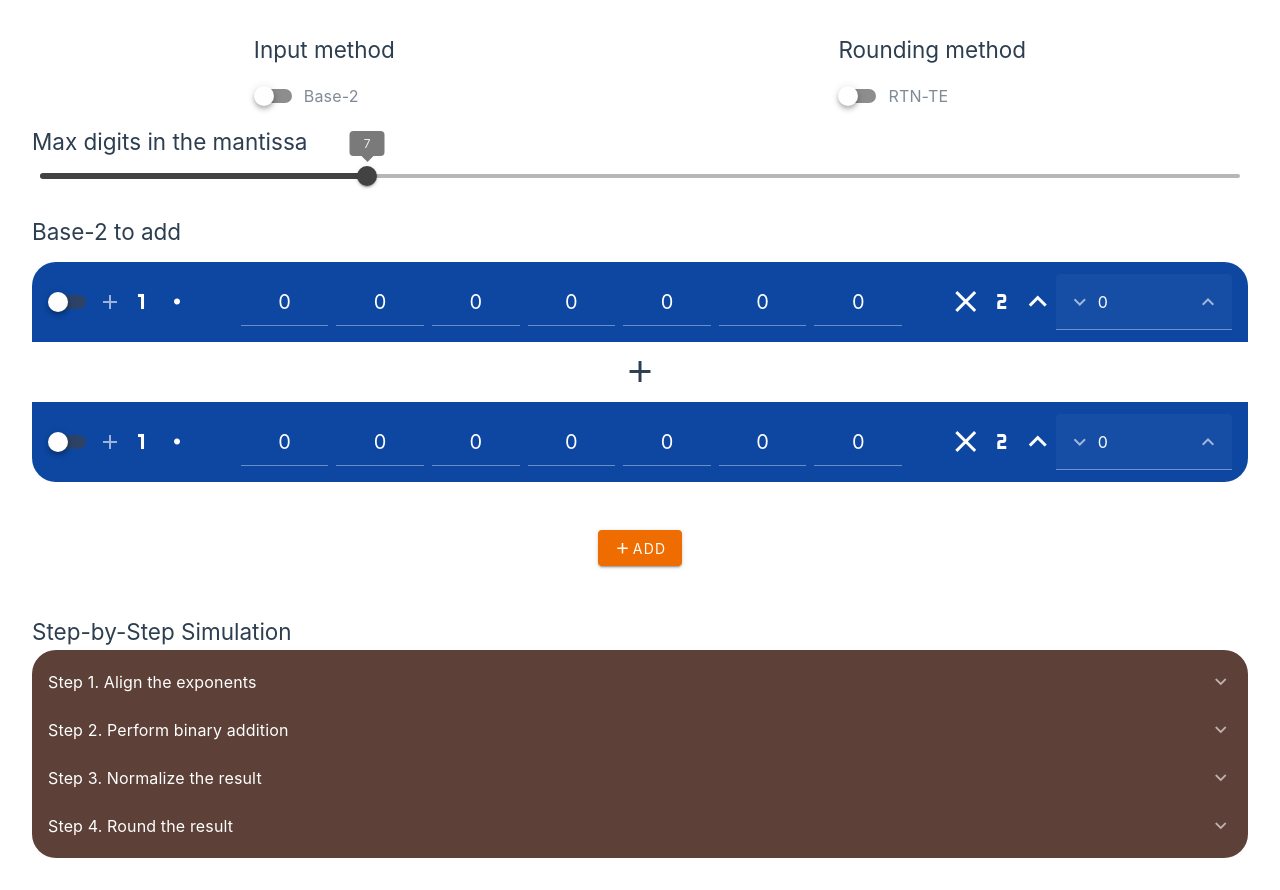
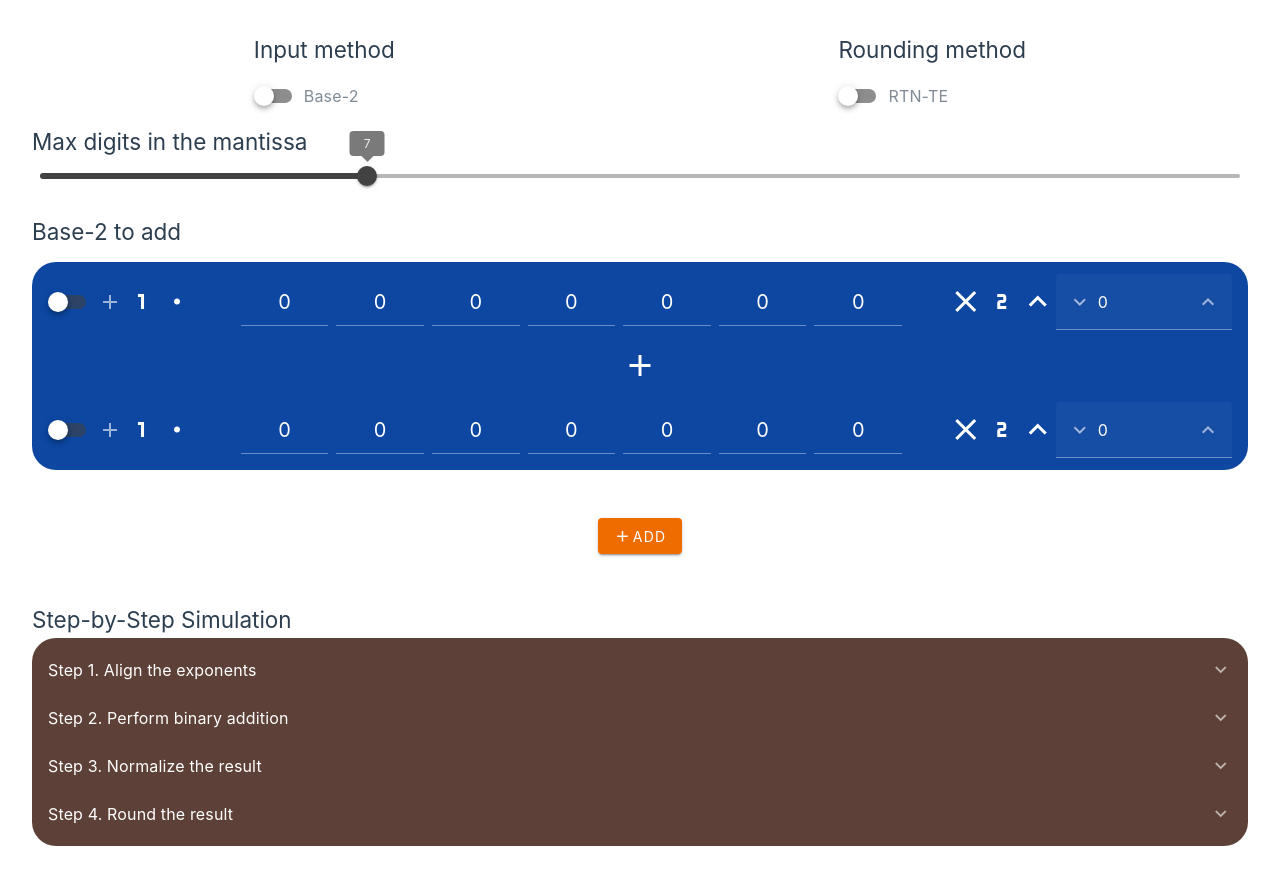
Before and after one commit to Dwigoric/sfp-operations-simulator, a Vue app: page / in a window 1280 px wide. Built offline with nearby package versions, Linux system fonts and the light colour scheme.

Commit message:
style: wrap base-2 operands area in a pill

```diff
--- a/src/App.vue
+++ b/src/App.vue
@@ -178,9 +178,9 @@ watch(base2_maxDigits, (newVal) => {
                         "
                     />
                 </div>
-                <VSpacer class="mb-3" />
-                <VIcon style="align-self: center">mdi-plus</VIcon>
-                <VSpacer class="mt-3" />
+                <VIcon class="bg-blue-darken-4 py-6 w-100" style="align-self: center"
+                    >mdi-plus
+                </VIcon>
                 <div class="base2-field bg-blue-darken-4 rounded-b-xl">
                     <VSwitch v-model="base2_2.sign" class="sign-switch">
                         <template #label>
```
